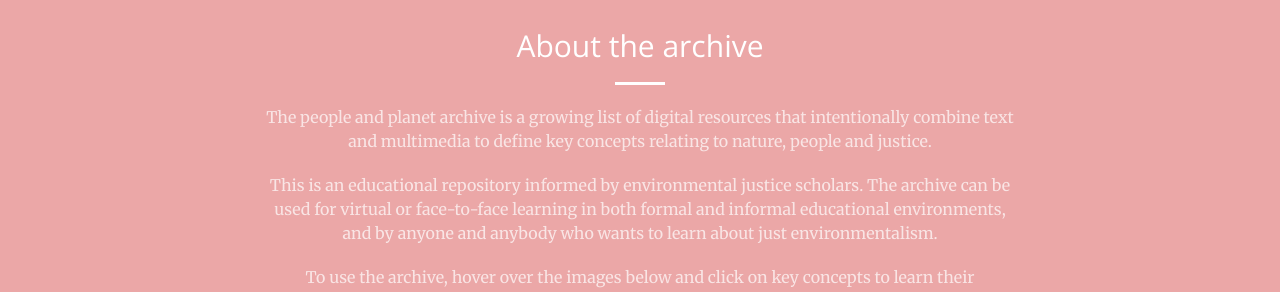
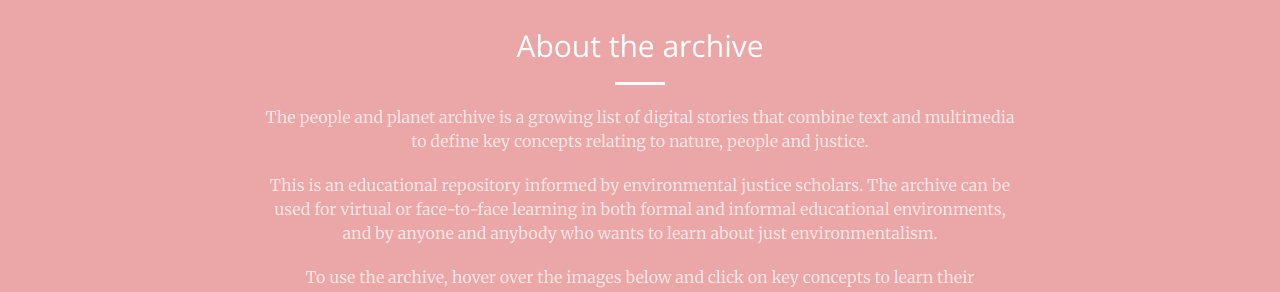
Before and after one commit to peopleandplanet/peopleandplanet.github.io, a Jekyll site: the page built from index.html, in a window 1280 px wide and 900 px high, scrolled down 818 px. Shown: the part 153-445 px from the top of the window. Built offline with Jekyll 4.4.1, drawn with Linux system fonts in a browser that asks for light colours.

Commit message:
Update call-to-action.html

```diff
--- a/_includes/call-to-action.html
+++ b/_includes/call-to-action.html
@@ -4,7 +4,7 @@
             <div class="col-lg-8 col-lg-offset-2 text-center">
                 <h2 class="section-heading">About the archive</h2>
                 <hr class="light">
-                <p class="text-faded">The people and planet archive is a growing list of digital resources that intentionally combine text and multimedia to define key concepts relating to nature, people and justice.</p>
+                <p class="text-faded">The people and planet archive is a growing list of digital stories that combine text and multimedia to define key concepts relating to nature, people and justice.</p>
                 <p class="text-faded">This is an educational repository informed by environmental justice scholars. The archive can be used for virtual or face-to-face learning in both formal and informal educational environments, and by anyone and anybody who wants to learn about just environmentalism.</p>
                 <p class="text-faded">To use the archive, hover over the images below and click on key concepts to learn their definitions and history through digital stories.</p>
                 <p class="text-faded"> </p>
```
